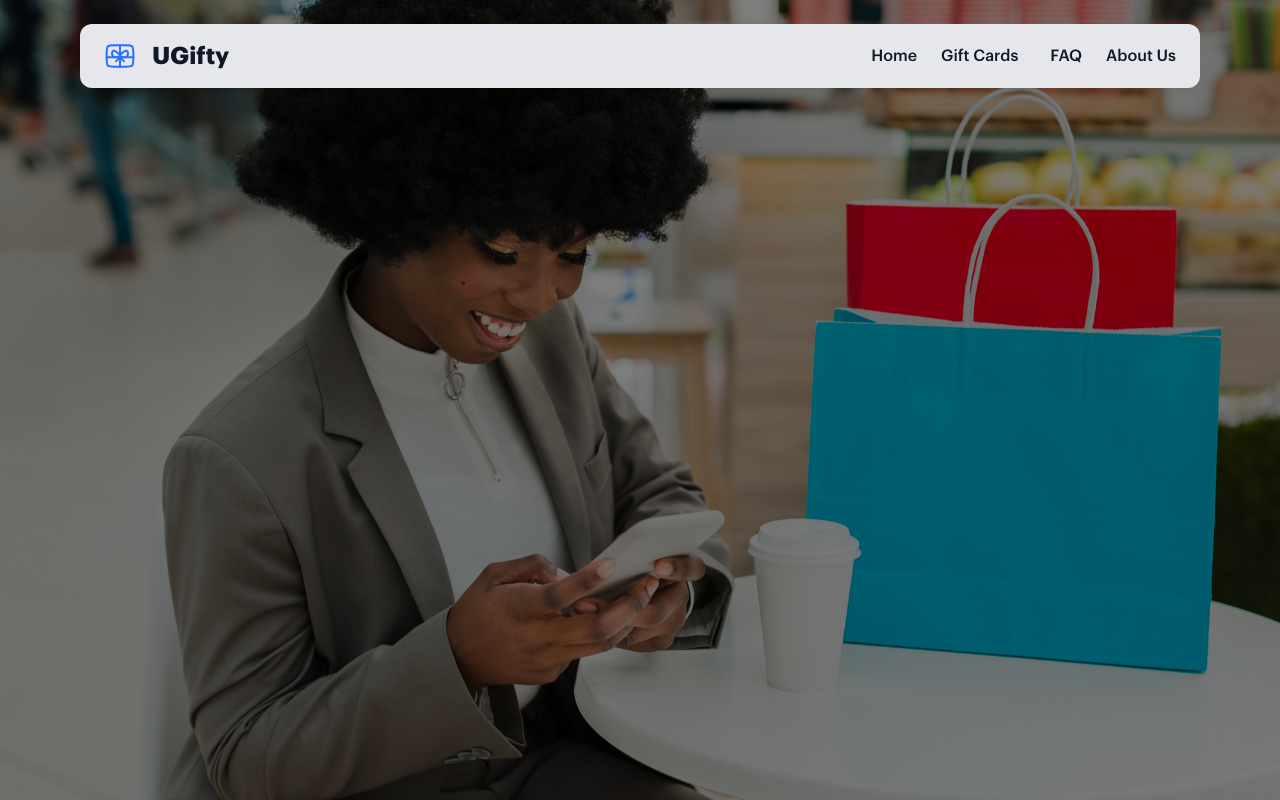
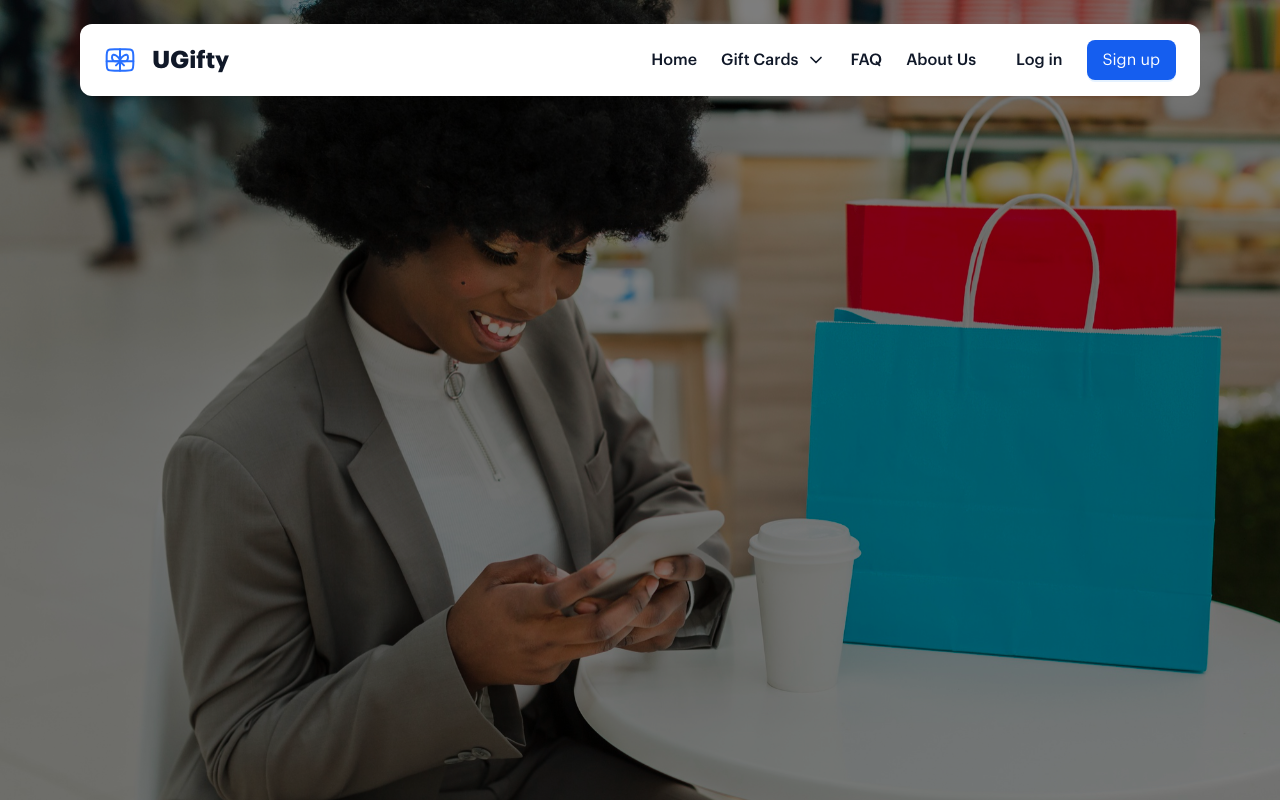
Before and after one commit to Adewole-betech/giftpay-FE, a Next.js app: page / in a window 1280 px wide. Built offline with nearby package versions, Linux system fonts and the light colour scheme; no server answers.

Commit message:
updated header

```diff
--- a/package.json
+++ b/package.json
@@ -13,6 +13,7 @@
     "antd": "^5.22.3",
     "axios": "^1.7.9",
     "feather-icons": "^4.29.2",
+    "html-react-parser": "^5.1.19",
     "next": "^14.2.20",
     "react": "^18.3.1",
     "react-dom": "^18.3.1",
--- a/src/app/components/header.jsx
+++ b/src/app/components/header.jsx
@@ -3,15 +3,22 @@
 import Image from "next/image";
 import logo from "../assets/icons/logo.svg";
 import Link from "next/link";
-import { Dropdown, Space } from "antd";
+import { Button, Dropdown, Space } from "antd";
+import React, { useState } from "react";
+import * as feather from "feather-icons/dist/feather";
+import parse from "html-react-parser";
 
 const items = [
   {
     key: "1",
     label: (
-      <Link className="flex items-center gap-3 lg:gap-4 p-2 lg:p-3">
+      <Link href={""} className="flex items-center gap-3 lg:gap-4 p-2 lg:p-3">
         <div className="flex items-center justify-center bg-[#D1E0FF] p-2 lg:p-3 rounded-lg">
-          <i data-feather="shopping-cart" className="size-4 lg:size-6"></i>
+          {parse(
+            feather.icons["shopping-cart"].toSvg({
+              class: "size-6 lg:size-8 text-primary",
+            })
+          )}
         </div>
         <div className="flex flex-col justify-between">
           <p className="font-medium text-sm lg:text-base">Buy Gift Cards</p>
@@ -22,37 +29,87 @@ const items = [
       </Link>
     ),
   },
+  {
+    key: "2",
+    label: (
+      <Link href={""} className="flex items-center gap-3 lg:gap-4 p-2 lg:p-3">
+        <div className="flex items-center justify-center bg-[#D1E0FF] p-2 lg:p-3 rounded-lg">
+          {parse(
+            feather.icons["tag"].toSvg({
+              class: "size-6 lg:size-8 text-primary",
+            })
+          )}
+        </div>
+        <div className="flex flex-col justify-between">
+          <p className="font-medium text-sm lg:text-base">Sell Gift Cards</p>
+          <p className="text-textBody text-xs md:text-sm">
+            Connect with buyers.
+          </p>
+        </div>
+      </Link>
+    ),
+  },
 ];
 
 const Header = () => {
+  const [open, setOpen] = useState(false);
   return (
     <div className="flex w-full items-center justify-center h-fit relative top-4 lg:top-6 2xl:top-8 font-graphik">
       <div className=" max-w-[1440px] w-full px-8 md:px-12 lg:px-20 2xl:px-28">
-        <div className="flex items-center justify-between px-4 lg:px-6 2xl:px-8 py-3 lg:py-4 2xl:py-[1.125rem] bg-gray-200 shadow-sm rounded-xl">
+        <div className="flex items-center justify-between px-4 lg:px-6 2xl:px-8 py-3 lg:py-4 2xl:py-[1.125rem] bg-white shadow-sm rounded-xl">
           <div className="flex items-center gap-3 lg:gap-4">
             <Image src={logo} width={32} height={32} />
             <p className="font-bold text-xl lg:text-2xl">UGifty</p>
           </div>
           <div className="flex items-center gap-6 lg:gap-10 2xl:gap-12">
             <div className="flex items-center gap-4 lg:gap-6 2xl:gap-8 font-medium">
-              <Link href={"/"} className="">
+              <Link href={"/"} className="hover:text-primary">
                 Home
               </Link>
-              <Dropdown trigger={["click"]} items={{ items }}>
-                <Space>
-                  Gift Cards
-                  <i
-                    data-feather="chevron-down"
-                    className="size-3 text-textBody"
-                  ></i>
-                </Space>
+              <Dropdown
+                trigger={["click"]}
+                menu={{ items }}
+                placement="bottom"
+                overlayClassName="mt-2"
+                onOpenChange={(open) => {
+                  setOpen(open);
+                }}
+              >
+                <a
+                  className="hover:cursor-pointer"
+                  onClick={(e) => e.preventDefault()}
+                >
+                  <Space className="hover:text-primary">
+                    Gift Cards
+                    {open
+                      ? parse(
+                          feather.icons["chevron-up"].toSvg({
+                            class: "size-5 transition-transform duration-500",
+                          })
+                        )
+                      : parse(
+                          feather.icons["chevron-down"].toSvg({
+                            class: "size-5 transition-transform duration-500",
+                          })
+                        )}
+                    {/* <i data-feather="shopping-cart"></i> */}
+                  </Space>
+                </a>
               </Dropdown>
-              <Link href={"/frequent-questions"} className="">
+              <Link href={"/frequent-questions"} className="hover:text-primary">
                 FAQ
               </Link>
-              <Link href={"/about"} className="">
+              <Link href={"/about"} className="hover:text-primary">
                 About Us
               </Link>
+            </div>
+            <div className="flex items-center gap-4 lg:gap-6 2xl:gap-8 font-medium">
+              <Link href={"/auth/login"} className="hover:text-primary">
+                Log in
+              </Link>
+              <Button size="large" type="primary">
+                Sign up
+              </Button>
             </div>
           </div>
         </div>
--- a/src/app/globals.css
+++ b/src/app/globals.css
@@ -29,3 +29,7 @@ body {
 .no-scrollbar::-webkit-scrollbar {
   display: none;
 }
+
+ul.ant-dropdown-menu.ant-dropdown-menu-vertical {
+  padding: 12px;
+}
```
Also changed, not shown: 1 other file (tests, documents, lock files or other folders).
